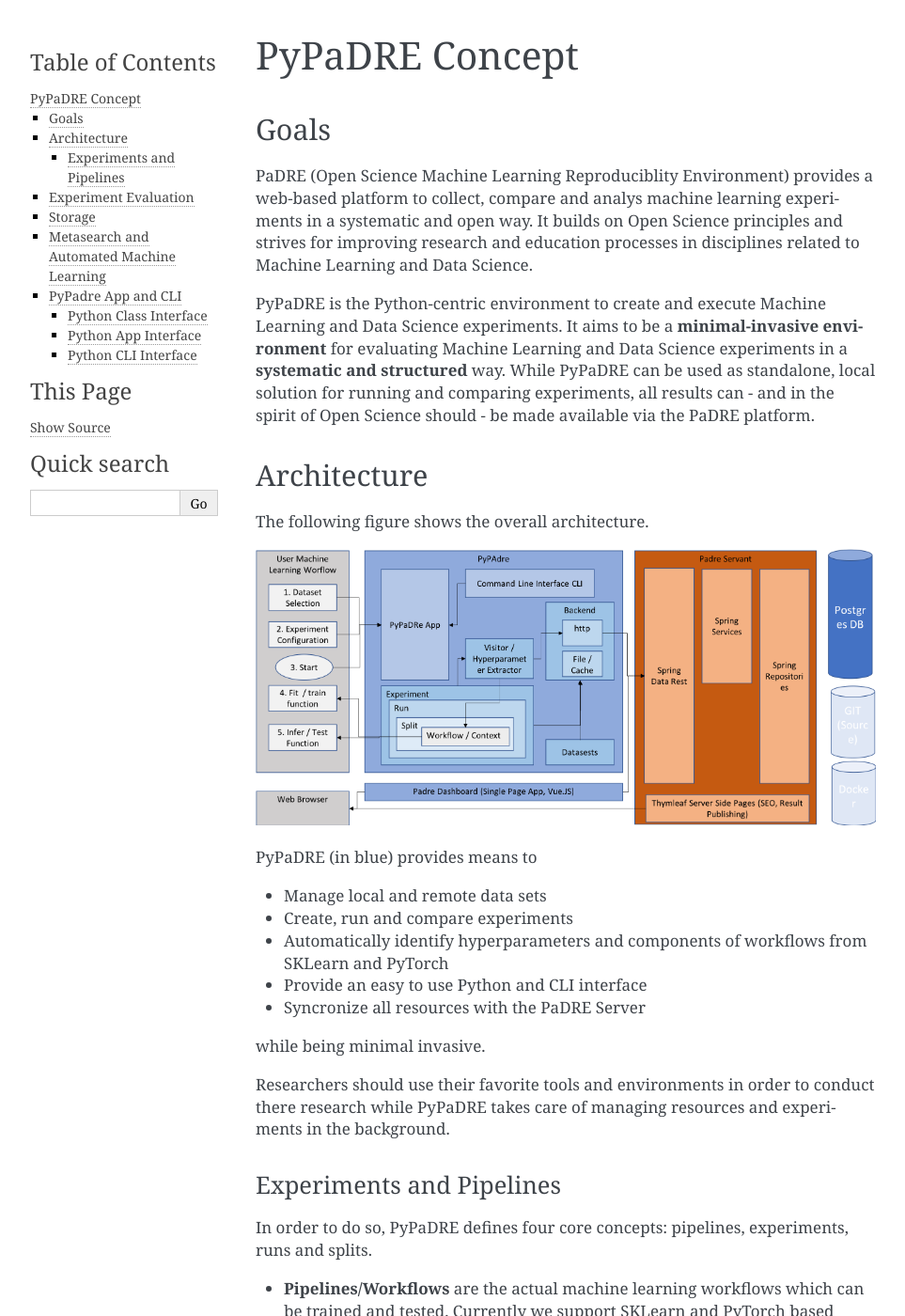
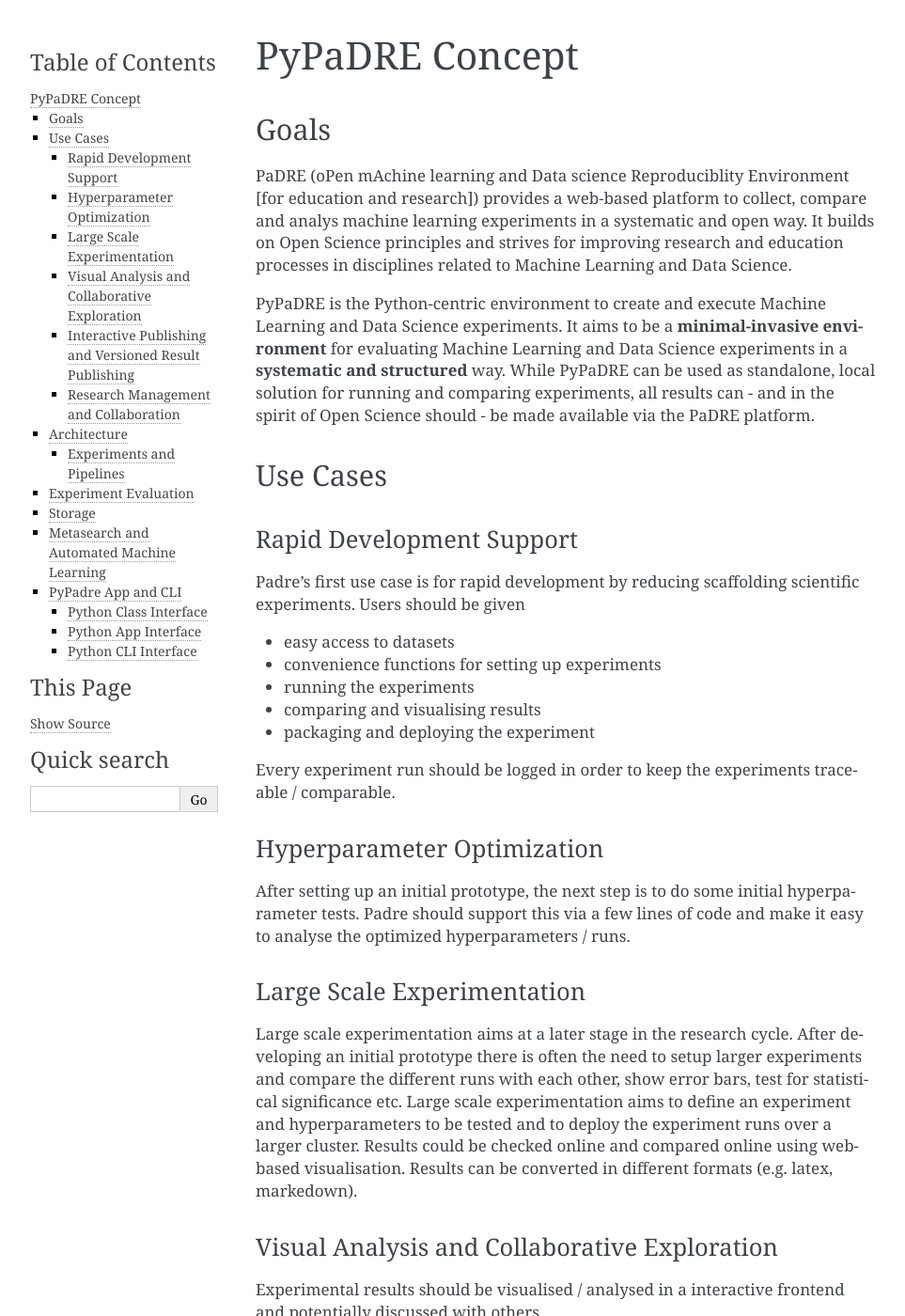
Before and after one commit to padas-lab-de/pypadre, a Sphinx documentation site: the page built from doc/source/concept.rst, in a window 1280 px wide and 1400 px high. Shown: the whole window at 94% size, without its empty margins (148-1111 px from the left). Built offline with Sphinx 7.4.7, drawn with Linux system fonts in a browser that asks for light colours; pages that are not in the unit, such as notebooks, are missing from menus; some of the changed text lies outside the part shown.

Commit message:
added use cases

```diff
--- a/doc/source/concept.rst
+++ b/doc/source/concept.rst
@@ -5,7 +5,7 @@
 Goals
 -----
 
-PaDRE (Open Science Machine Learning Reproduciblity Environment) provides a web-based platform to
+PaDRE (oPen mAchine learning and Data science Reproduciblity Environment [for education and research]) provides a web-based platform to
 collect, compare and analys machine learning experiments in a systematic and open way. It builds on
 Open Science principles and strives for improving research and education processes in disciplines
 related to Machine Learning and Data Science.
@@ -14,6 +14,63 @@
 It aims to be a **minimal-invasive environment** for evaluating Machine Learning and Data Science experiments in a
 **systematic and structured** way.
 While PyPaDRE can be used as standalone, local solution for running and comparing experiments, all results can - and in the spirit of Open Science should - be made available via the PaDRE platform.
+
+Use Cases
+---------
+
+Rapid Development Support
+*************************
+
+Padre's first use case is for rapid development by reducing scaffolding scientific experiments.
+Users should be given
+
+- easy access to datasets
+- convenience functions for setting up experiments
+- running the experiments
+- comparing and visualising results
+- packaging and deploying the experiment
+
+Every experiment run should be logged in order to keep the experiments traceable / comparable.
+
+Hyperparameter Optimization
+***************************
+
+After setting up an initial prototype, the next step is to do some initial hyperparameter tests.
+Padre should support this via a few lines of code and make it easy to analyse the optimized hyperparameters / runs.
+
+Large Scale Experimentation
+***************************
+
+Large scale experimentation aims at a later stage in the research cycle.
+After developing an initial prototype there is often the need to setup larger experiments and compare the different
+runs with each other, show error bars, test for statistical significance etc.
+Large scale experimentation aims to define an experiment and hyperparameters to be tested and to deploy the
+experiment runs over a larger cluster. Results could be checked online and compared online using web-based visualisation.
+Results can be converted in different formats (e.g. latex, markedown).
+
+
+Visual Analysis and Collaborative Exploration
+*********************************************
+
+Experimental results should be visualised / analysed in a interactive frontend and potentially discussed with others.
+
+Interactive Publishing and Versioned Result Publishing
+******************************************************
+
+Experimental results should be accessible online and embedded in online publications (e.g. Blogs).
+When new versions of experiments are available, a new version of the online publication should appear.
+The versions need to be trackable.
+
+Research Management and Collaboration
+*************************************
+
+Managing a smaller (PhD) or larger (funded project) research project should be fully supported by padre. This includes
+
+- source code management
+- experiment management and evaluation
+- formulation of research questions
+- collaboration on experiments, interpretation and writing
+- issue tracking and discussion
 
 Architecture
 ------------
@@ -55,7 +112,6 @@
 
 Experiment Evaluation
 ---------------------
-
 
 
 Storage
```
